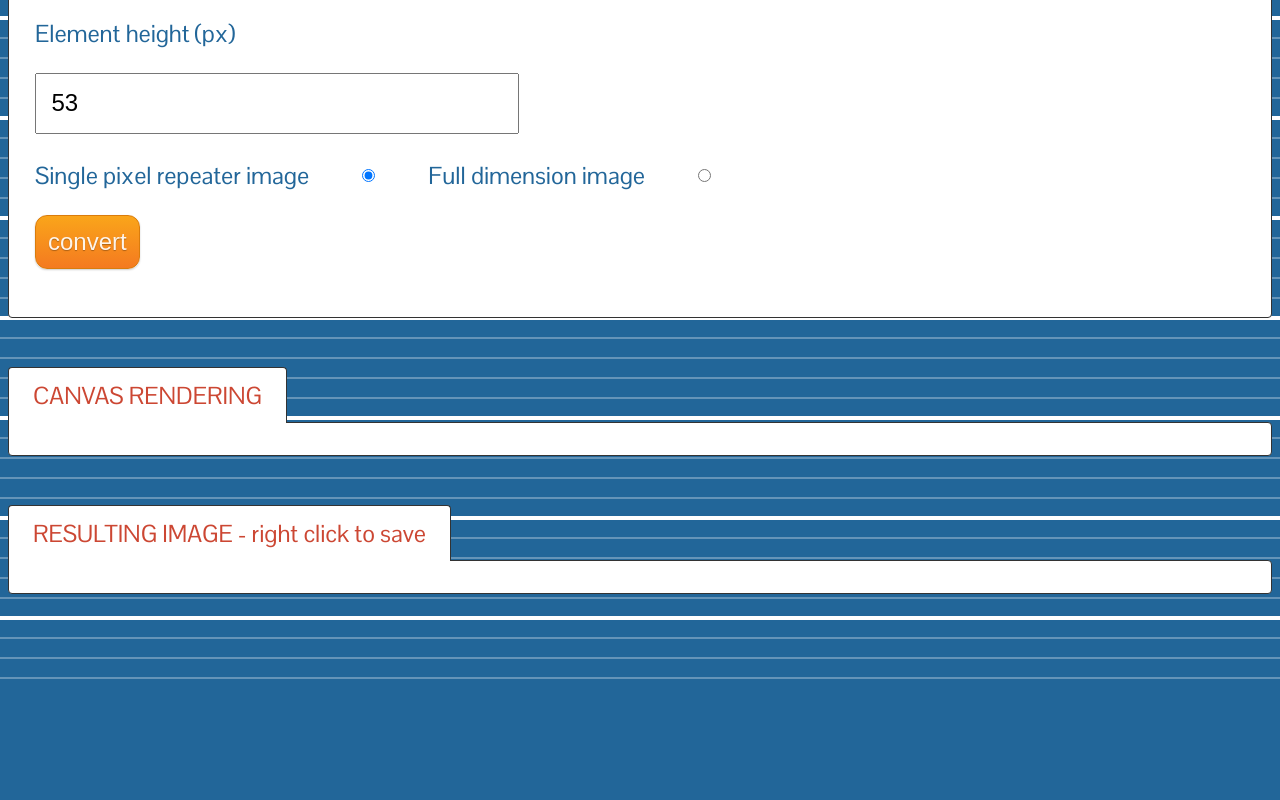
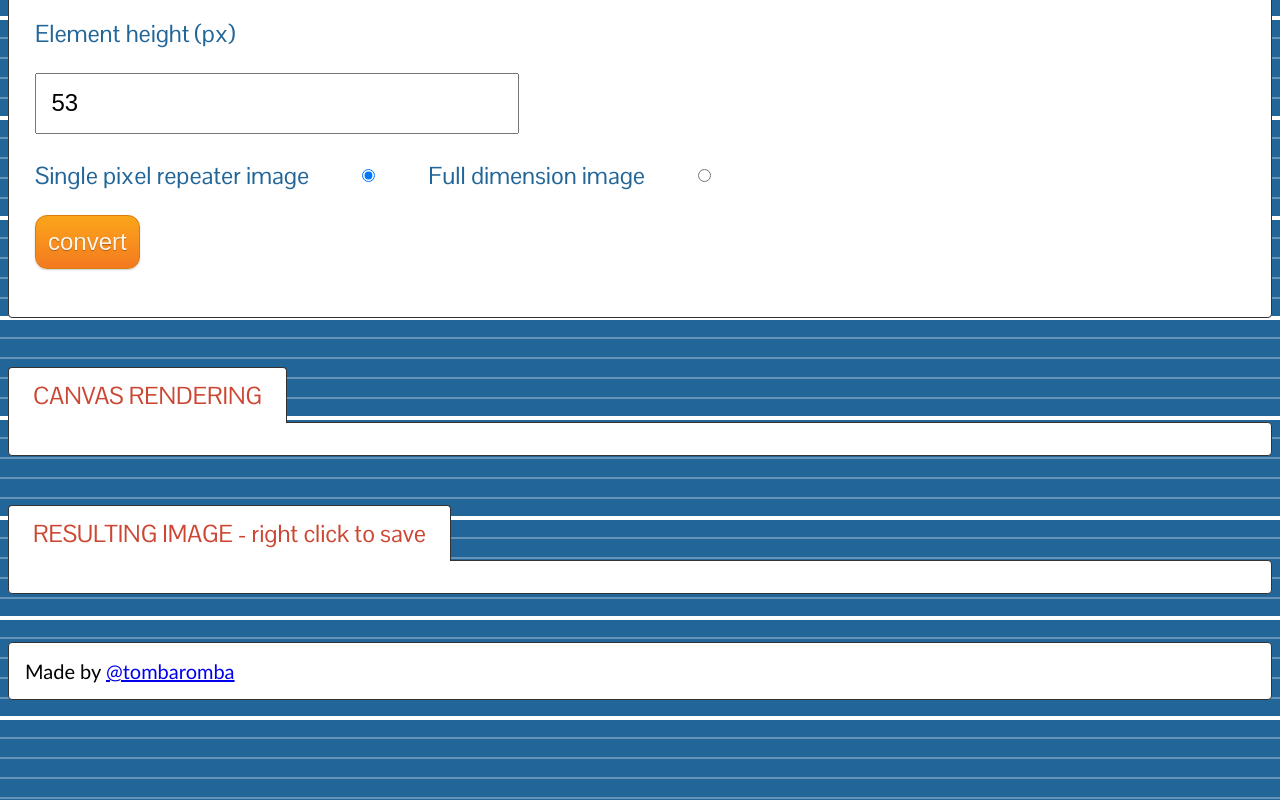
Before and after one commit to tombye/CSS3-Gradient-image-generator, a plain HTML site: page index.html in a window 1280 px wide. Shown: the part 582-1382 px from the top of the page. Before the commit the page ends 1264 px from the top, so only its background shows below. Drawn offline with Linux system fonts and the light colour scheme.

Commit message:
Adding a made by footer

```diff
--- a/index.html
+++ b/index.html
@@ -82,7 +82,8 @@
             bottom:-1px;
         }
         form,
-        div {
+        div,
+        p {
             background:#fff;
         }
         .main {
@@ -137,8 +138,7 @@
             margin:0 2em;
             width:auto;
         }
-        #canvasContainer,
-        #imageContainer {
+        .module {
             border:#333 1px solid;
             padding:16px;
             -webkit-border-radius:0px 4px 4px 4px;
@@ -146,6 +146,13 @@
             -o-border-radius:0px 4px 4px 4px;
             border-radius:0px 4px 4px 4px;
             margin-bottom:3em;
+        }
+        p.module {
+            -webkit-border-radius:4px;
+            -moz-border-radius:4px;
+            -o-border-radius:4px;
+            border-radius:4px;
+            font-size:1.25em;
         }
         #canvasContainer canvas {
             box-shadow:4px 4px 10px #333;
@@ -262,10 +269,11 @@
             </fieldset>
         </form>
         <h2>Canvas rendering</h2>
-        <div id="canvasContainer"></div>
+        <div id="canvasContainer" class="module"></div>
         <h2>Resulting image <a href="#" id="warpImage" data-alt="(stretched view)" data-status="actual" title="Click to change">(actual size view)</a> - <span>right click to save</span></h2>
-        <div id="imageContainer"></div>
+        <div id="imageContainer" class="module"></div>
         <a href="#" id="download" class="button">Download image</a>
+        <p class="module">Made by <a href="http://twitter.com/#!/tombaromba">@tombaromba</a></p>
     </div>
     <script type="text/javascript" src="scripts/cssgradient.js"></script>
     <script type="text/javascript" src="scripts/convertgradient.js"></script>
```
